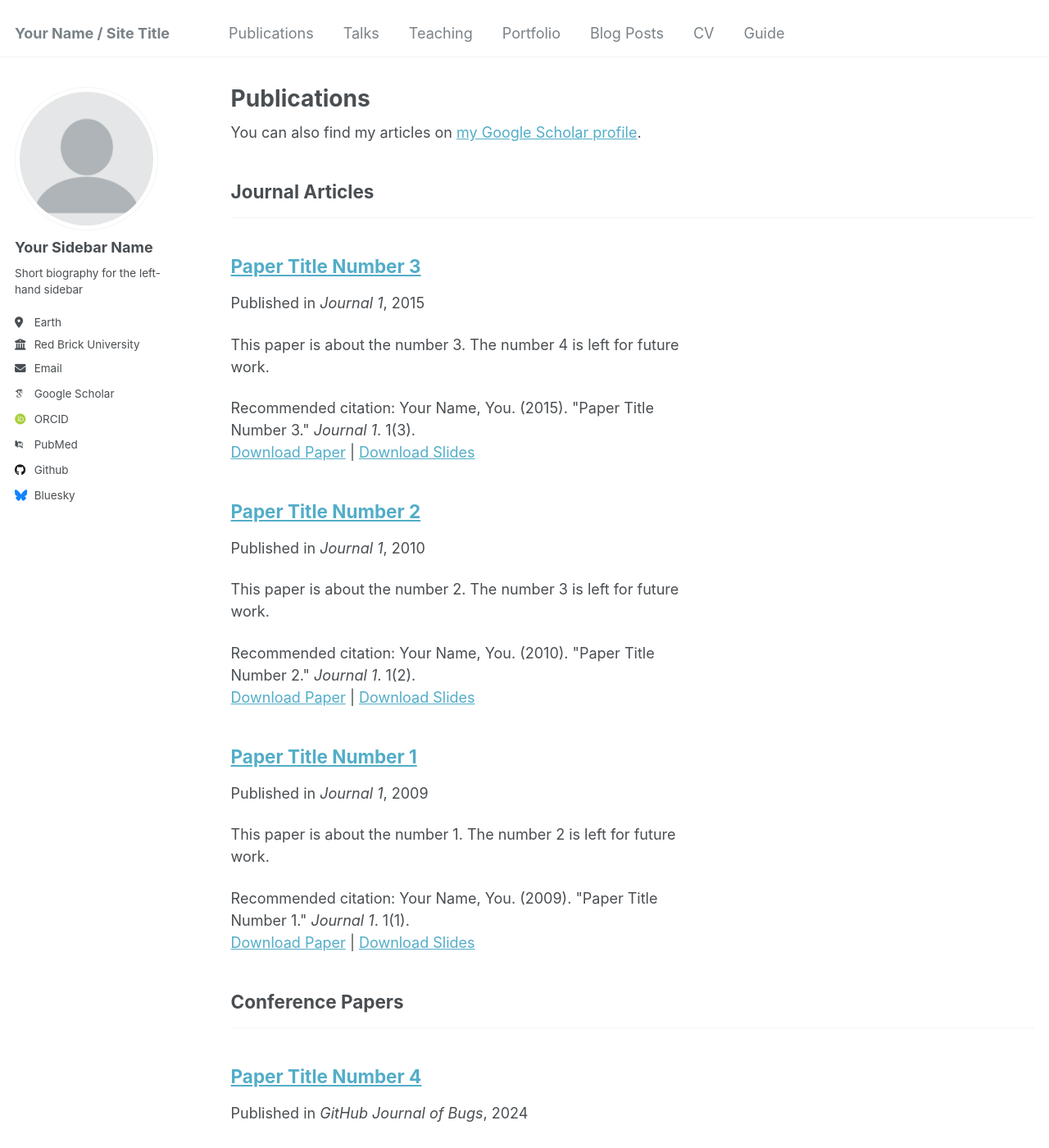
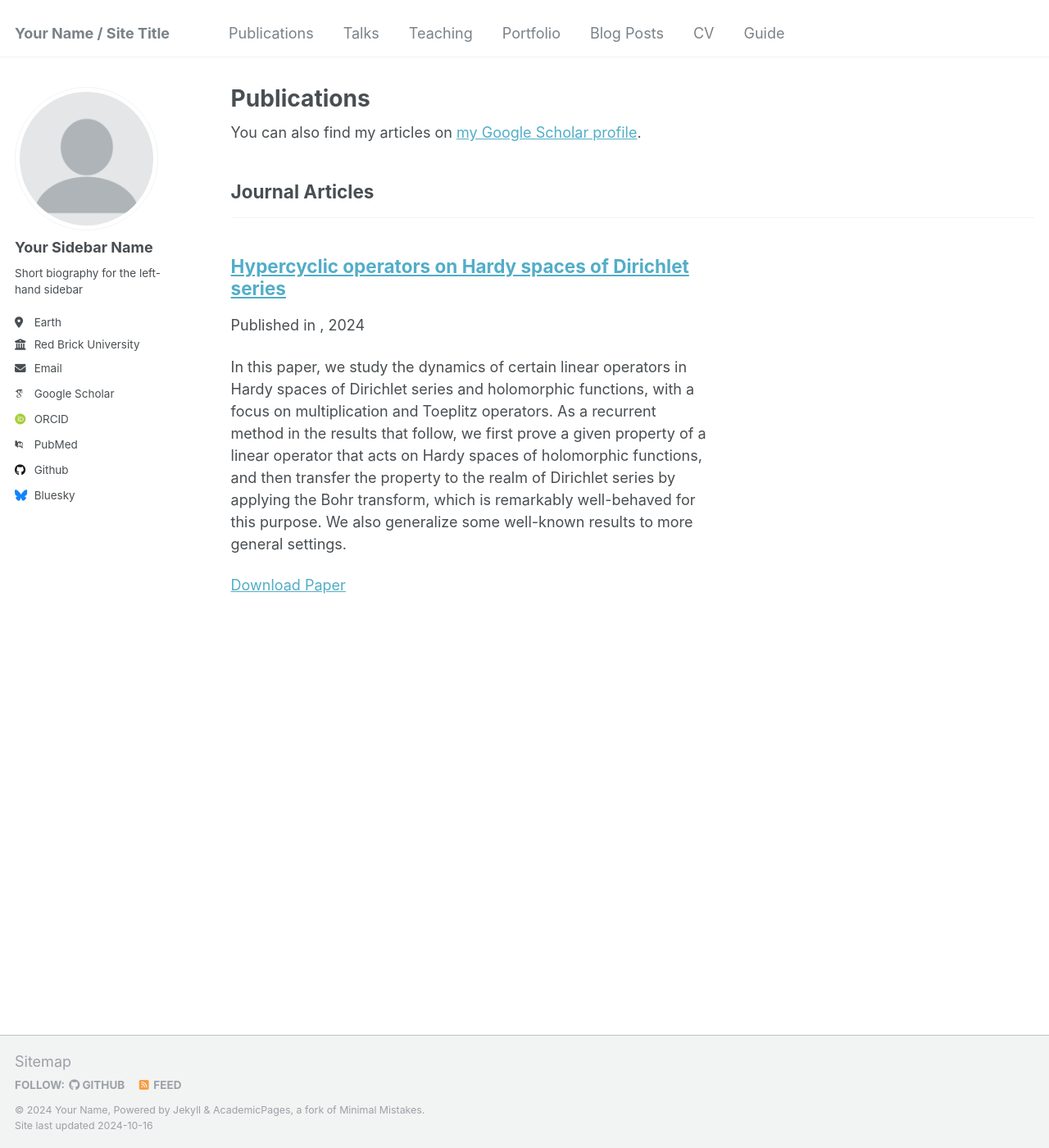
Before and after one commit to matiaspalumbo/matiaspalumbo.github.io, a Jekyll site: the page built from _pages/publications.html, in a window 1280 px wide and 1400 px high. Shown: the whole window at 82% size. Built offline with Jekyll 4.4.1, drawn with Linux system fonts in a browser that asks for light colours; some web fonts are replaced; some of the changed text lies outside the part shown.

Commit message:
Added publication page

```diff
--- a/_publications/2009-10-01-paper-title-number-1.md
+++ b/_publications/2009-10-01-paper-title-number-1.md
@@ -1,14 +1,14 @@
 ---
-title: "Paper Title Number 1"
+title: "Hypercyclic operators on Hardy spaces of Dirichlet series"
 collection: publications
 category: manuscripts
-permalink: /publication/2009-10-01-paper-title-number-1
-excerpt: 'This paper is about the number 1. The number 2 is left for future work.'
-date: 2009-10-01
-venue: 'Journal 1'
-slidesurl: 'http://academicpages.github.io/files/slides1.pdf'
+permalink: /publication/2024-10-16-paper-1
+excerpt: 'In this paper, we study the dynamics of certain linear operators in Hardy spaces of Dirichlet series and holomorphic functions, with a focus on multiplication and Toeplitz operators. As a recurrent method in the results that follow, we first prove a given property of a linear operator that acts on Hardy spaces of holomorphic functions, and then transfer the property to the realm of Dirichlet series by applying the Bohr transform, which is remarkably well-behaved for this purpose. We also generalize some well-known results to more general settings.'
+date: 2024-10-16
+# venue: 'Journal 1'
+# slidesurl: 'http://academicpages.github.io/files/slides1.pdf'
 paperurl: 'http://academicpages.github.io/files/paper1.pdf'
-citation: 'Your Name, You. (2009). &quot;Paper Title Number 1.&quot; <i>Journal 1</i>. 1(1).'
+# citation: 'Your Name, You. (2009). &quot;Paper Title Number 1.&quot; <i>Journal 1</i>. 1(1).'
 ---
 
-The contents above will be part of a list of publications, if the user clicks the link for the publication than the contents of section will be rendered as a full page, allowing you to provide more information about the paper for the reader. When publications are displayed as a single page, the contents of the above "citation" field will automatically be included below this section in a smaller font.
+<!-- The contents above will be part of a list of publications, if the user clicks the link for the publication than the contents of section will be rendered as a full page, allowing you to provide more information about the paper for the reader. When publications are displayed as a single page, the contents of the above "citation" field will automatically be included below this section in a smaller font. -->
--- a/_publications/2010-10-01-paper-title-number-2.md
+++ /dev/null
@@ -1,14 +0,0 @@
----
-title: "Paper Title Number 2"
-collection: publications
-category: manuscripts
-permalink: /publication/2010-10-01-paper-title-number-2
-excerpt: 'This paper is about the number 2. The number 3 is left for future work.'
-date: 2010-10-01
-venue: 'Journal 1'
-slidesurl: 'http://academicpages.github.io/files/slides2.pdf'
-paperurl: 'http://academicpages.github.io/files/paper2.pdf'
-citation: 'Your Name, You. (2010). &quot;Paper Title Number 2.&quot; <i>Journal 1</i>. 1(2).'
----
-
-The contents above will be part of a list of publications, if the user clicks the link for the publication than the contents of section will be rendered as a full page, allowing you to provide more information about the paper for the reader. When publications are displayed as a single page, the contents of the above "citation" field will automatically be included below this section in a smaller font.
--- a/_publications/2015-10-01-paper-title-number-3.md
+++ /dev/null
@@ -1,14 +0,0 @@
----
-title: "Paper Title Number 3"
-collection: publications
-category: manuscripts
-permalink: /publication/2015-10-01-paper-title-number-3
-excerpt: 'This paper is about the number 3. The number 4 is left for future work.'
-date: 2015-10-01
-venue: 'Journal 1'
-slidesurl: 'http://academicpages.github.io/files/slides3.pdf'
-paperurl: 'http://academicpages.github.io/files/paper3.pdf'
-citation: 'Your Name, You. (2015). &quot;Paper Title Number 3.&quot; <i>Journal 1</i>. 1(3).'
----
-
-The contents above will be part of a list of publications, if the user clicks the link for the publication than the contents of section will be rendered as a full page, allowing you to provide more information about the paper for the reader. When publications are displayed as a single page, the contents of the above "citation" field will automatically be included below this section in a smaller font.
--- a/_publications/2024-02-17-paper-title-number-4.md
+++ /dev/null
@@ -1,13 +0,0 @@
----
-title: "Paper Title Number 4"
-collection: publications
-category: conferences
-permalink: /publication/2024-02-17-paper-title-number-4
-excerpt: 'This paper is about fixing template issue #693.'
-date: 2024-02-17
-venue: 'GitHub Journal of Bugs'
-paperurl: 'http://academicpages.github.io/files/paper3.pdf'
-citation: 'Your Name, You. (2024). &quot;Paper Title Number 3.&quot; <i>GitHub Journal of Bugs</i>. 1(3).'
----
-
-The contents above will be part of a list of publications, if the user clicks the link for the publication than the contents of section will be rendered as a full page, allowing you to provide more information about the paper for the reader. When publications are displayed as a single page, the contents of the above "citation" field will automatically be included below this section in a smaller font.
```
